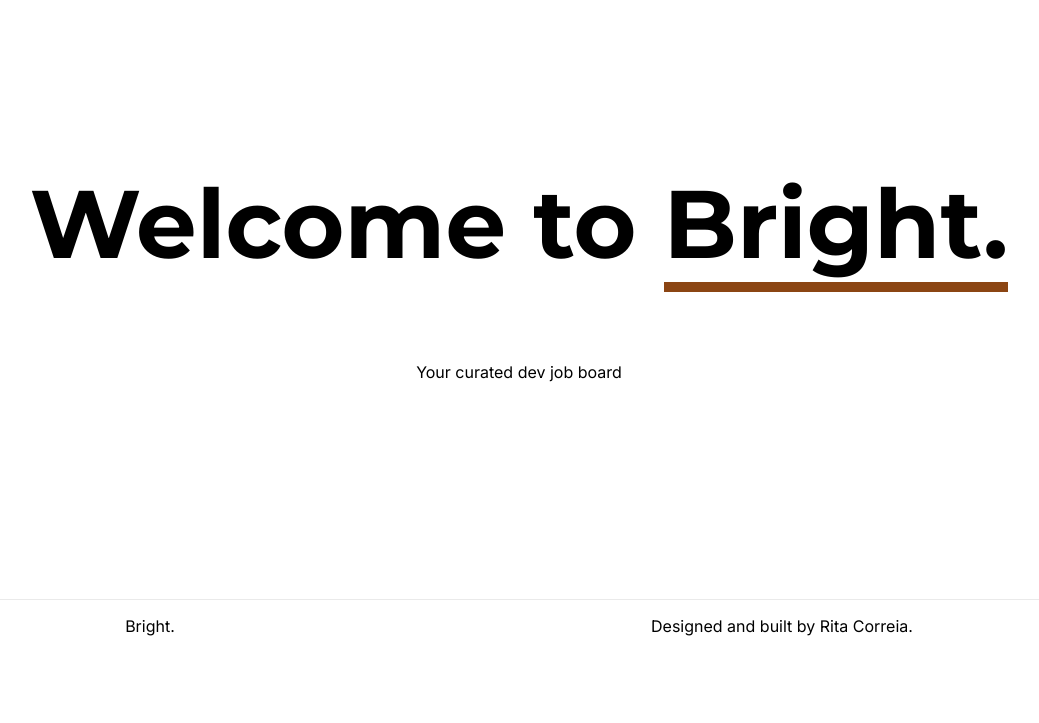
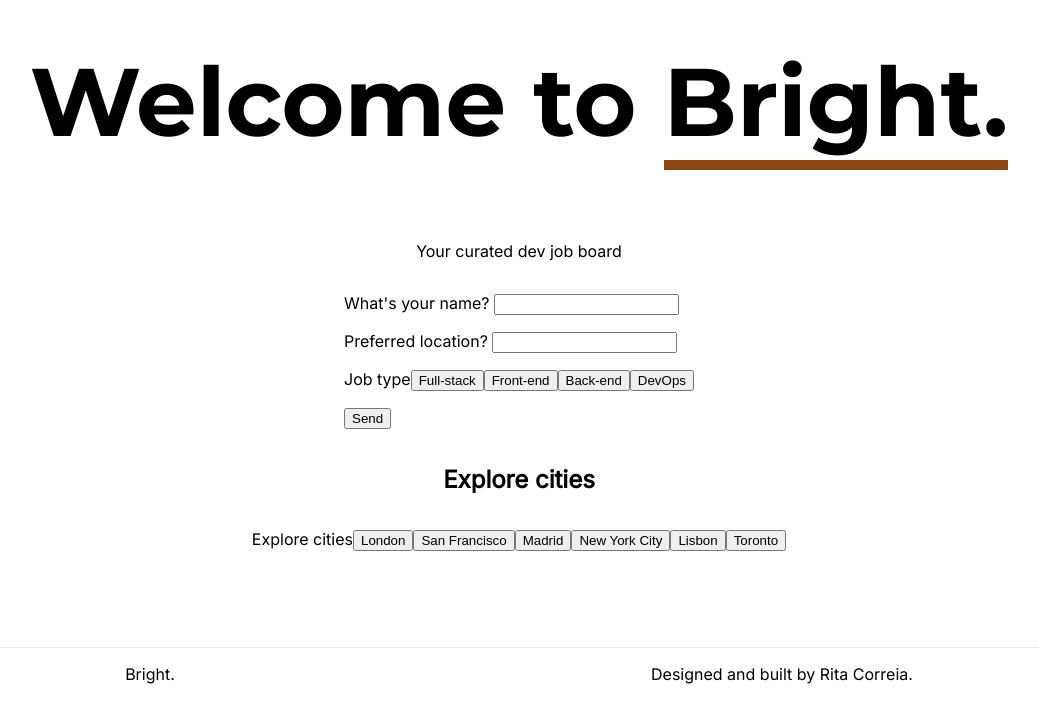
Before and after one commit to ritaxcorreia/job-board, a Next.js app: page / in a window 1280 px wide. Shown: the part 101-824 px from the top of the page, without its empty margins (121-1160 px from the left). Before the commit the page ends 800 px from the top, so only its background shows below. Built offline with nearby package versions, Linux system fonts and the light colour scheme.

Commit message:
Added Home structure

```diff
--- /dev/null
+++ b/components/ExploreCities.js
@@ -0,0 +1,20 @@
+import styles from "./exploreCities.module.css";
+
+export default function ExploreCities() {
+	return (
+		<>
+			<h2>Explore cities</h2>
+			<div className={styles.grid}>
+				<p>
+					<label for="cities">Explore cities</label>
+					<button type="submit">London</button>
+					<button type="submit">San Francisco</button>
+					<button type="submit">Madrid</button>
+					<button type="submit">New York City</button>
+					<button type="submit">Lisbon</button>
+					<button type="submit">Toronto</button>
+				</p>
+			</div>
+		</>
+	);
+}
--- /dev/null
+++ b/components/Form.js
@@ -0,0 +1,30 @@
+import styles from "./form.module.css";
+
+export default function Form() {
+	return (
+		<>
+			<form name="contact" method="POST" data-netlify="false">
+				<p>
+					<label for="name">What's your name? </label>
+					<input type="text" id="name" name="name" />
+				</p>
+				<p>
+					<label for="location">Preferred location? </label>
+					<input type="text" id="location" name="location" />
+				</p>
+
+				<p>
+					<label for="jobs">Job type</label>
+					<button type="submit">Full-stack</button>
+					<button type="submit">Front-end</button>
+					<button type="submit">Back-end</button>
+					<button type="submit">DevOps</button>
+				</p>
+
+				<p>
+					<button type="submit">Send</button>
+				</p>
+			</form>
+		</>
+	);
+}
--- /dev/null
+++ b/components/Hero.js
@@ -0,0 +1,13 @@
+import styles from "./hero.module.css";
+
+export default function Hero() {
+	return (
+		<>
+			<h1 className={styles.title}>
+				Welcome to <span className={styles.bright}>Bright.</span>
+			</h1>
+
+			<p className={styles.description}>Your curated dev job board</p>
+		</>
+	);
+}
--- /dev/null
+++ b/components/hero.module.css
@@ -0,0 +1,8 @@
+.title {
+	font-family: "Montserrat", sans-serif;
+	font-size: 6rem;
+}
+
+.bright {
+	border-bottom: 10px solid saddlebrown;
+}
--- a/pages/index.js
+++ b/pages/index.js
@@ -1,5 +1,8 @@
+import styles from "./index.module.css";
 import Head from "next/head";
-import styles from "../styles/Home.module.css";
+import Hero from "../components/Hero.js";
+import Form from "../components/Form.js";
+import ExploreCities from "../components/ExploreCities.js";
 
 export default function Home() {
 	return (
@@ -10,13 +13,10 @@ export default function Home() {
 			</Head>
 
 			<main className={styles.main}>
-				<h1 className={styles.title}>
-					Welcome to <span className={styles.bright}>Bright.</span>
-				</h1>
+				<Hero />
+				<Form />
 
-				<p className={styles.description}>Your curated dev job board</p>
-
-				<div className={styles.grid}></div>
+				<ExploreCities />
 			</main>
 
 			<footer className={styles.footer}>
--- a/styles/Home.module.css
+++ b/pages/index.module.css
@@ -16,15 +16,6 @@
 	align-items: center;
 }
 
-.title {
-	font-family: "Montserrat", sans-serif;
-	font-size: 6rem;
-}
-
-.bright {
-	border-bottom: 10px solid saddlebrown;
-}
-
 .footer {
 	width: 100%;
 	height: 100px;
```
Also changed, not shown: components/exploreCities.module.css (added), components/form.module.css (added).
